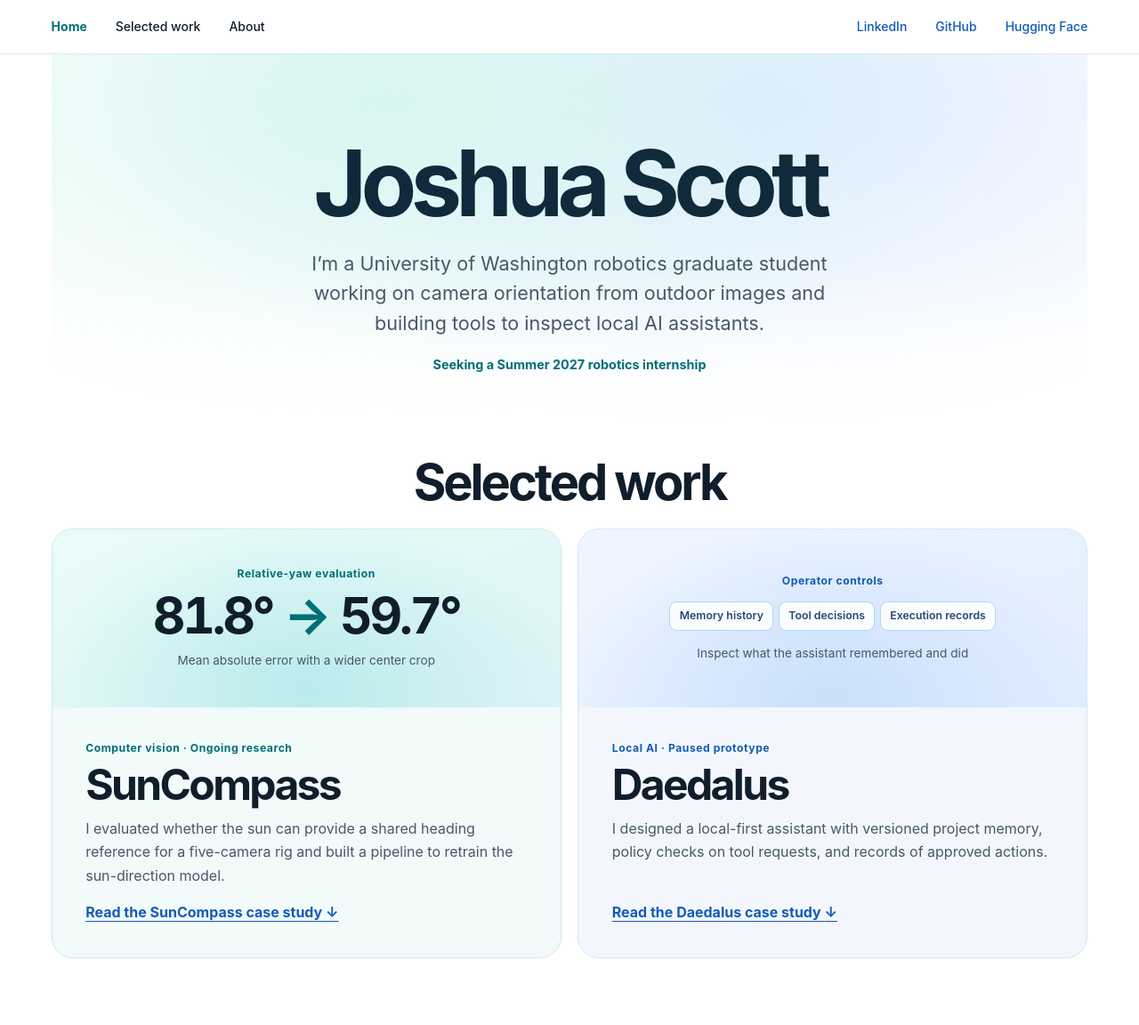
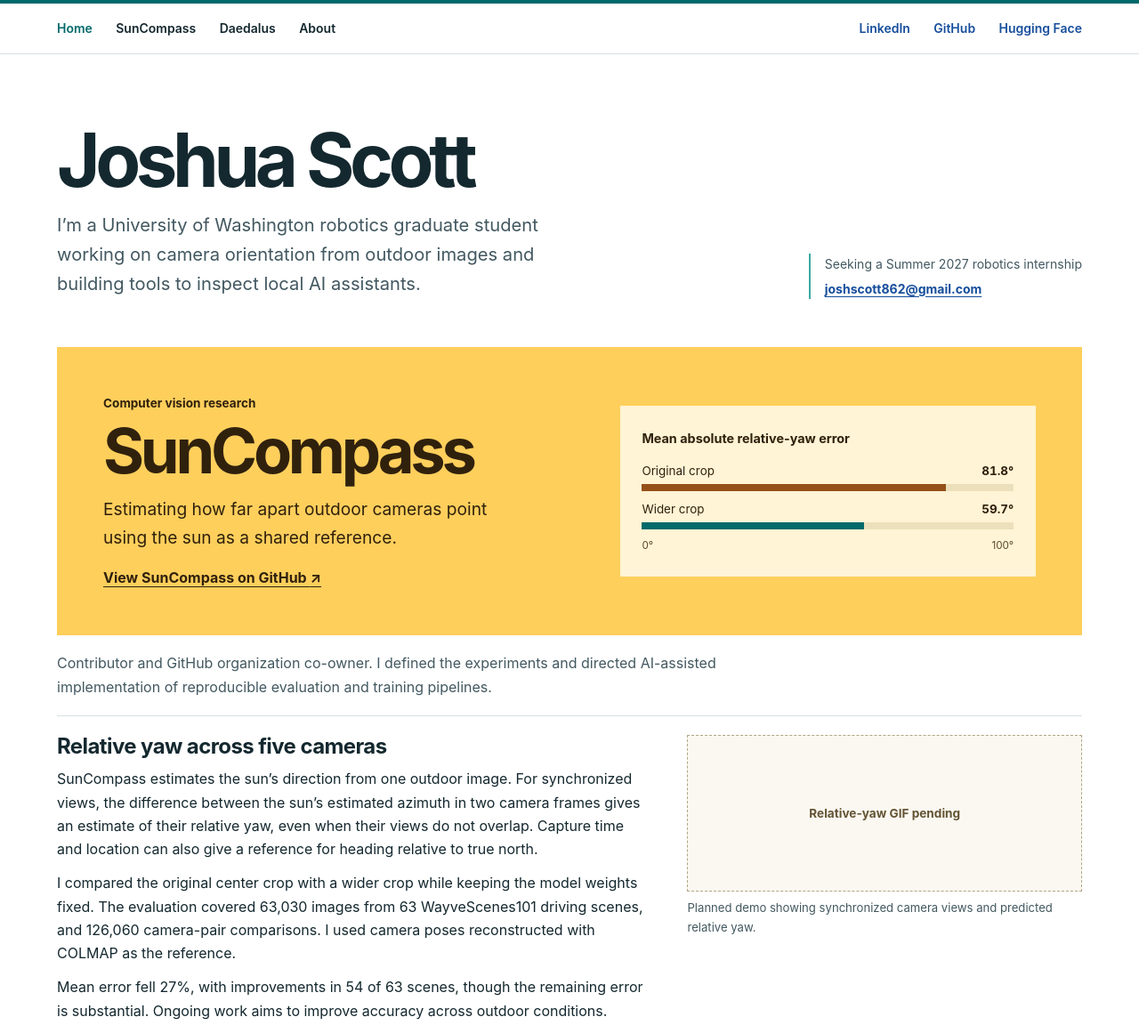
Before and after one commit to joshuarscott/joshuarscott.github.io, a plain HTML site: page index.html in a window 1280 px wide. Shown: the top 1152 px of the page at 89% size. Drawn offline with Linux system fonts and the light colour scheme.

Commit message:
Separate portfolio case studies and update contact links

```diff
--- a/index.html
+++ b/index.html
@@ -8,124 +8,96 @@
 <style>
 :root {
   color-scheme: light;
-  --ink: #101e2c;
-  --muted: #47586b;
-  --line: #dce7ef;
-  --teal: #006f75;
-  --blue: #135bb5;
+  --ink: #14282f;
+  --muted: #425860;
+  --line: #d5e0e2;
+  --teal: #00696a;
+  --blue: #164e9c;
   --sans: "Inter", system-ui, sans-serif;
 }
 *, *::before, *::after { box-sizing: border-box; }
-html { scroll-padding-top: 1.5rem; }
+html { scroll-padding-top: 1.25rem; }
 body { margin: 0; background: #fff; color: var(--ink); font: 1rem/1.65 var(--sans); }
-a { color: var(--blue); text-underline-offset: .22em; }
+a { color: var(--blue); text-underline-offset: .23em; }
 a:hover { color: var(--teal); }
-:focus-visible { outline: 2px solid var(--blue); outline-offset: 4px; }
+:focus-visible { outline: 2px solid currentColor; outline-offset: 4px; }
 h1, h2, h3, p, figure { margin: 0; }
-h1, h2, h3 { line-height: 1.08; font-weight: 650; }
-h1 { font-size: clamp(2.85rem, 8vw, 6.5rem); letter-spacing: -.065em; }
-h2 { font-size: clamp(2rem, 4.7vw, 3.5rem); letter-spacing: -.055em; }
-h3 { font-size: clamp(1.2rem, 2.2vw, 1.45rem); letter-spacing: -.03em; }
+h1, h2, h3 { font-weight: 650; line-height: 1.1; }
+h1 { font-size: clamp(2.7rem, 6.5vw, 5.5rem); letter-spacing: -.065em; }
+h2 { font-size: clamp(2.25rem, 5.5vw, 4.5rem); letter-spacing: -.06em; }
+h3 { font-size: clamp(1.15rem, 2.3vw, 1.5rem); letter-spacing: -.025em; }
 img { display: block; max-width: 100%; height: auto; }
-.shell { width: calc(100% - clamp(2rem, 9vw, 8rem)); max-width: 75rem; margin-inline: auto; }
+.shell { width: calc(100% - clamp(2rem, 9vw, 8rem)); max-width: 72rem; margin-inline: auto; }
 .skip { position: absolute; z-index: 2; top: .5rem; left: .5rem; background: #fff; padding: .65rem 1rem; transform: translateY(-160%); }
 .skip:focus { transform: translateY(0); }
-.site-header { border-bottom: 1px solid var(--line); }
-.topbar, .footer { display: flex; align-items: center; justify-content: space-between; flex-wrap: wrap; gap: .3rem 2rem; }
-.topbar { min-height: 3.75rem; padding-block: .4rem; }
-.topbar nav { display: flex; align-items: center; flex-wrap: wrap; gap: 0 clamp(.85rem, 2.7vw, 2rem); }
-.topbar a { display: inline-flex; align-items: center; min-height: 2.25rem; font-size: .875rem; font-weight: 550; text-decoration: none; }
+.site-header { border-top: 4px solid var(--teal); border-bottom: 1px solid var(--line); }
+.topbar, .footer { display: flex; flex-wrap: wrap; align-items: center; justify-content: space-between; gap: .2rem 1.5rem; }
+.topbar { min-height: 3.5rem; padding-block: .25rem; }
+.topbar nav { display: flex; flex-wrap: wrap; align-items: center; column-gap: clamp(.7rem, 2.5vw, 1.65rem); }
+.topbar a { display: inline-flex; min-height: 2.75rem; align-items: center; font-size: .875rem; font-weight: 600; text-decoration: none; }
 .topbar nav:first-child a { color: var(--ink); }
-.topbar nav:first-child .home { color: var(--teal); font-weight: 700; }
+.topbar nav:first-child .home { color: var(--teal); }
 .topbar a:hover { text-decoration: underline; }
-.hero {
-  position: relative;
-  isolation: isolate;
-  padding-block: clamp(3rem, 7vw, 6.5rem);
-  text-align: center;
+.hero { display: grid; grid-template-columns: minmax(0, 1fr) auto; align-items: end; gap: 1.25rem 3rem; padding-block: clamp(2.25rem, 5.7vw, 4.6rem) clamp(2.1rem, 4.5vw, 3.4rem); }
+.hero .lead { max-width: 36rem; margin-top: .65rem; color: var(--muted); font-size: clamp(1rem, 2vw, 1.26rem); text-wrap: pretty; }
+.contact { border-left: 2px solid #38a9a2; padding-left: 1rem; color: var(--muted); font-size: .875rem; overflow-wrap: anywhere; }
+.contact a { display: inline-block; margin-top: .3rem; font-weight: 650; }
+.projects { display: grid; gap: clamp(2.5rem, 6vw, 5rem); }
+.case-head {
+  display: grid;
+  grid-template-columns: minmax(0, 1.05fr) minmax(0, .95fr);
+  align-items: center;
+  gap: clamp(1.5rem, 5vw, 4rem);
+  padding: clamp(1.25rem, 4.3vw, 3.25rem);
 }
-.hero::before {
+.suncompass .case-head { color: #30210d; background: #ffcf5c; }
+.daedalus .case-head { color: #fff; background: #15354e; }
+.category { font-size: .85rem; font-weight: 650; }
+.daedalus .category { color: #92e0d9; }
+.case-head h2 { margin: .25rem 0 .7rem; }
+.case-head .summary { font-size: clamp(1rem, 2.1vw, 1.2rem); max-width: 36ch; }
+.daedalus .summary { color: #dceaf3; }
+.case-head a { display: inline-block; color: inherit; margin-top: .95rem; font-weight: 650; }
+.yaw-chart { background: #fff4d5; padding: clamp(1rem, 2.7vw, 1.55rem); }
+.yaw-chart figcaption { font-size: .9rem; font-weight: 700; }
+.yaw-chart dl { margin: .8rem 0 0; }
+.yaw-chart dl div { display: grid; grid-template-columns: 1fr auto; align-items: baseline; gap: .24rem .65rem; margin-bottom: .55rem; font-size: .84rem; }
+.yaw-chart dd { margin: 0; font-weight: 700; font-variant-numeric: tabular-nums; }
+.yaw-chart dl div::after {
+  --bar-color: #945019;
   content: "";
-  position: absolute;
-  z-index: -1;
-  inset: 0;
-  background:
-    radial-gradient(ellipse at 32% 12%, #d9f6f1 0, transparent 63%),
-    radial-gradient(ellipse at 67% 12%, #dbeaff 0, transparent 65%);
-  mask-image: linear-gradient(#000 55%, transparent);
+  grid-column: 1 / -1;
+  height: .52rem;
+  background: linear-gradient(to right, var(--bar-color) var(--width), #ecdfbb var(--width));
 }
-.hero h1 { color: #10293b; }
-.hero .lead { max-width: 39rem; margin: 1.15rem auto 0; color: var(--muted); font-size: clamp(1.05rem, 2.1vw, 1.35rem); line-height: 1.55; text-wrap: pretty; }
-.availability { margin-top: 1.15rem; color: var(--teal); font-weight: 650; font-size: .9rem; }
-.section-top { margin-bottom: 1.35rem; }
-#work .section-top { text-align: center; }
-.work-grid { display: grid; grid-template-columns: repeat(2, minmax(0, 1fr)); gap: 1.15rem; }
-.work-card {
-  display: flex;
-  flex-direction: column;
-  overflow: hidden;
-  min-width: 0;
-  border: 1px solid #cde7ea;
-  border-radius: 1.5rem;
-  background: #f2fafa;
-}
-.daedalus-card { border-color: #d7e5f6; background: #f3f7fd; }
-.card-body { display: flex; flex: 1; flex-direction: column; align-items: start; padding: clamp(1.3rem, 3vw, 2.35rem); }
-.kicker, .label, .metric dt, .plate span { font-size: .76rem; font-weight: 700; line-height: 1.45; letter-spacing: .045em; }
-.kicker, .label { color: var(--teal); }
-.daedalus-card .kicker, .daedalus-card .label { color: var(--blue); }
-.work-card h3 { margin: .35rem 0 .65rem; font-size: clamp(1.95rem, 4vw, 3rem); letter-spacing: -.055em; }
-.work-card h3 + p { color: var(--muted); }
-.work-card .card-body p:last-child { margin-top: auto; padding-top: .95rem; }
-.work-card a { font-weight: 650; }
-.card-art {
-  display: flex;
-  min-height: 12.5rem;
-  flex-direction: column;
-  align-items: center;
-  justify-content: center;
-  gap: .65rem;
-  padding: 1.4rem 1rem;
-  text-align: center;
-  background: radial-gradient(ellipse at 50% 90%, #b9ebeb, transparent 75%), linear-gradient(155deg, #e9fcf8, #def3f7);
-}
-.daedalus-card .card-art {
-  background: radial-gradient(ellipse at 50% 95%, #c9dffc, transparent 75%), linear-gradient(155deg, #eff6ff, #e1edff);
-}
-.card-art small { color: var(--muted); font-size: .85rem; }
-.yaw-result { display: flex; align-items: baseline; justify-content: center; gap: .22em; font-size: clamp(1.95rem, 5.1vw, 3.55rem); font-weight: 650; line-height: 1; letter-spacing: -.06em; font-variant-numeric: tabular-nums; }
-.yaw-result .arrow { color: var(--teal); }
-.inspect { display: flex; justify-content: center; flex-wrap: wrap; gap: .35rem; margin: .2rem 0; padding: 0; list-style: none; }
-.inspect li { padding: .35rem .65rem; background: #fafdff; border: 1px solid #b9d2ec; border-radius: .55rem; color: #234973; font-size: .77rem; font-weight: 600; }
-.case, .about { padding-top: clamp(2.85rem, 7vw, 5.7rem); }
-.case-head { display: grid; grid-template-columns: minmax(0, 1fr) minmax(0, 1fr); align-items: end; gap: 1rem 2.5rem; margin-bottom: 1.45rem; }
-.case-head h2 { margin-top: .4rem; }
-.case-head .intro { color: var(--muted); }
-.case-head .intro a { display: inline-block; margin-top: .35rem; }
-.study { display: grid; grid-template-columns: minmax(0, 1.1fr) minmax(0, .9fr); align-items: start; gap: 1.4rem 2.5rem; border-top: 1px solid var(--line); padding-block: 1.4rem; }
-.study h3 { margin-bottom: .65rem; }
+.yaw-chart dl div:last-child::after { --bar-color: var(--teal); }
+.chart-scale { display: flex; justify-content: space-between; font-size: .73rem; color: #5d4b2c; }
+.project-role { max-width: 77ch; color: var(--muted); margin: 1.15rem 0; }
+.study { display: grid; grid-template-columns: minmax(0, 1.2fr) minmax(0, .8fr); align-items: start; gap: 1.2rem 2.7rem; padding-block: 1.35rem; border-top: 1px solid var(--line); }
+.study h3 { margin-bottom: .6rem; }
 .study p + p, .about-copy p + p { margin-top: .72rem; }
 .study p, .about-copy { max-width: 70ch; }
-.metric { display: grid; grid-template-columns: repeat(2, minmax(0, 1fr)); gap: .65rem; margin: 1rem 0; }
-.metric div { padding: .75rem; background: #eff8fa; border-radius: .75rem; }
-.metric dt { color: var(--teal); }
-.metric dd { margin: .3rem 0 0; font-size: clamp(1.15rem, 2.5vw, 1.8rem); font-weight: 650; line-height: 1.14; letter-spacing: -.04em; }
-.media .plate { display: grid; min-height: 13rem; place-content: center; padding: 1rem; border: 1px dashed #9abcc9; border-radius: 1rem; background: linear-gradient(145deg, #f2fbfb, #eef5fd); color: var(--muted); text-align: center; }
-.media figcaption { margin-top: .5rem; color: var(--muted); font-size: .85rem; }
-.system { margin: 0; overflow: hidden; background: #f3f7fd; border: 1px solid #d7e5f6; border-radius: 1rem; }
-.system div { padding: .9rem 1.15rem; }
-.system div + div { border-top: 1px solid #d7e5f6; }
-.system dt { font-weight: 700; }
-.system dd { margin: .15rem 0 0; color: var(--muted); font-size: .9rem; }
-.about { padding-bottom: 3rem; }
-.footer { border-top: 1px solid var(--line); padding-block: 1.25rem; color: var(--muted); font-size: .85rem; }
+.daedalus .study { grid-template-columns: minmax(0, 77ch); }
+.metric { display: grid; grid-template-columns: repeat(2, minmax(0, 1fr)); gap: .75rem; margin: 1rem 0; }
+.metric div { padding: .7rem .85rem; background: #fcf5e2; border-left: 2px solid #c48a25; }
+.metric dt { color: #614519; font-size: .78rem; font-weight: 700; }
+.metric dd { margin: .2rem 0 0; font-size: clamp(1rem, 2.4vw, 1.55rem); font-weight: 650; letter-spacing: -.035em; }
+.media .plate { display: grid; min-height: 11rem; place-content: center; padding: 1rem; border: 1px dashed #b3a485; background: #faf8f1; color: #645434; text-align: center; font-size: .85rem; font-weight: 650; }
+.media figcaption { margin-top: .5rem; color: var(--muted); font-size: .82rem; }
+.system { margin: 0; padding-left: 1.15rem; border-left: 2px solid #7fcfcf; }
+.system div { padding: .47rem 0; }
+.system dt { position: relative; font-weight: 700; }
+.system dt::before { content: ""; position: absolute; left: calc(-1.15rem - 5px); top: .58em; width: 8px; height: 8px; background: #92e0d9; border-radius: 50%; }
+.system dd { margin: .1rem 0 0; color: #dceaf3; font-size: .88rem; }
+.about { display: grid; grid-template-columns: minmax(8rem, .4fr) minmax(0, 1fr); gap: 1rem 2.5rem; margin-top: clamp(2.1rem, 5vw, 4rem); padding-block: clamp(1.65rem, 4vw, 2.8rem); border-block: 1px solid var(--line); }
+.about h2 { font-size: clamp(1.9rem, 4vw, 2.6rem); }
+.footer { padding-block: 1.15rem; color: var(--muted); font-size: .85rem; }
 @media (max-width: 720px) {
-  .work-grid, .case-head, .study { grid-template-columns: minmax(0, 1fr); }
-  .card-art { min-height: 10.5rem; }
+  .hero, .case-head, .study, .about { grid-template-columns: minmax(0, 1fr); }
+  .contact { justify-self: start; }
 }
-@media (max-width: 540px) {
-  .topbar { justify-content: center; gap: 0 2rem; }
-  .topbar nav { justify-content: center; }
+@media (max-width: 630px) {
+  .topbar { gap: 0 1rem; }
   .topbar .profiles { flex-basis: 100%; border-top: 1px solid var(--line); }
 }
 </style>
@@ -136,12 +108,13 @@ img { display: block; max-width: 100%; height: auto; }
   <div class="topbar shell">
     <nav aria-label="Main navigation">
       <a class="home" href="#top" aria-current="page">Home</a>
-      <a href="#work">Selected work</a>
+      <a href="#suncompass">SunCompass</a>
+      <a href="#daedalus">Daedalus</a>
       <a href="#about">About</a>
     </nav>
     <nav class="profiles" aria-label="Profiles">
       <a href="https://www.linkedin.com/in/joshua-scott-8a358119b/">LinkedIn</a>
-      <a href="https://github.com/j-scott862">GitHub</a>
+      <a href="https://github.com/joshuarscott">GitHub</a>
       <a href="https://huggingface.co/Sahelanthropus">Hugging Face</a>
     </nav>
   </div>
@@ -149,65 +122,49 @@ img { display: block; max-width: 100%; height: auto; }
 
 <main class="shell" id="main">
   <section class="hero" aria-labelledby="name">
+    <div>
       <h1 id="name">Joshua Scott</h1>
       <p class="lead">I’m a University of Washington robotics graduate student working on camera orientation from outdoor images and building tools to inspect local AI assistants.</p>
-    <p class="availability">Seeking a Summer 2027 robotics internship</p>
-  </section>
-
-  <section id="work" aria-labelledby="work-title">
-    <div class="section-top"><h2 id="work-title">Selected work</h2></div>
-    <div class="work-grid">
-      <article class="work-card">
-        <div class="card-art">
-          <p class="label">Relative-yaw evaluation</p>
-          <p class="yaw-result">81.8° <span class="arrow" aria-label="to">→</span> 59.7°</p>
-          <small>Mean absolute error with a wider center crop</small>
     </div>
-        <div class="card-body">
-          <p class="kicker">Computer vision · Ongoing research</p>
-          <h3>SunCompass</h3>
-          <p>I evaluated whether the sun can provide a shared heading reference for a five-camera rig and built a pipeline to retrain the sun-direction model.</p>
-          <p><a href="#suncompass">Read the SunCompass case study <span aria-hidden="true">↓</span></a></p>
-        </div>
-      </article>
-      <article class="work-card daedalus-card">
-        <div class="card-art">
-          <p class="label">Operator controls</p>
-          <ul class="inspect"><li>Memory history</li><li>Tool decisions</li><li>Execution records</li></ul>
-          <small>Inspect what the assistant remembered and did</small>
-        </div>
-        <div class="card-body">
-          <p class="kicker">Local AI · Paused prototype</p>
-          <h3>Daedalus</h3>
-          <p>I designed a local-first assistant with versioned project memory, policy checks on tool requests, and records of approved actions.</p>
-          <p><a href="#daedalus">Read the Daedalus case study <span aria-hidden="true">↓</span></a></p>
-        </div>
-      </article>
+    <div class="contact">
+      <p>Seeking a Summer 2027 robotics internship</p>
+      <a href="mailto:joshscott862@gmail.com">joshscott862@gmail.com</a>
     </div>
   </section>
 
-  <section class="case" id="suncompass" aria-labelledby="suncompass-title">
+  <div class="projects" id="work">
+
+    <section class="case suncompass" id="suncompass" aria-labelledby="suncompass-title">
       <div class="case-head">
         <div>
-        <p class="kicker">Computer vision research</p>
+          <p class="category">Computer vision research</p>
           <h2 id="suncompass-title">SunCompass</h2>
+          <p class="summary">Estimating how far apart outdoor cameras point using the sun as a shared reference.</p>
+          <a href="https://github.com/suncompass-org/suncompass">View SunCompass on GitHub <span aria-hidden="true">↗</span></a>
         </div>
-      <div class="intro">
-        <p>Contributor and GitHub organization co-owner. I defined the experiments and directed AI-assisted implementation of reproducible evaluation and training pipelines.</p>
-        <a href="https://github.com/suncompass-org/suncompass">SunCompass on GitHub</a>
+        <figure class="yaw-chart">
+          <figcaption>Mean absolute relative-yaw error</figcaption>
+          <dl>
+            <div style="--width: 81.8%">
+              <dt>Original crop</dt>
+              <dd>81.8°</dd>
             </div>
+            <div style="--width: 59.7%">
+              <dt>Wider crop</dt>
+              <dd>59.7°</dd>
             </div>
+          </dl>
+          <div class="chart-scale" aria-hidden="true"><span>0°</span><span>100°</span></div>
+        </figure>
+      </div>
+      <p class="project-role">Contributor and GitHub organization co-owner. I defined the experiments and directed AI-assisted implementation of reproducible evaluation and training pipelines.</p>
 
       <article class="study">
         <div>
           <h3>Relative yaw across five cameras</h3>
           <p>SunCompass estimates the sun’s direction from one outdoor image. For synchronized views, the difference between the sun’s estimated azimuth in two camera frames gives an estimate of their relative yaw, even when their views do not overlap. Capture time and location can also give a reference for heading relative to true north.</p>
           <p>I compared the original center crop with a wider crop while keeping the model weights fixed. The evaluation covered 63,030 images from 63 WayveScenes101 driving scenes, and 126,060 camera-pair comparisons. I used camera poses reconstructed with COLMAP as the reference.</p>
-        <dl class="metric">
-          <div><dt>Mean absolute yaw error</dt><dd>81.8° → 59.7°</dd></div>
-          <div><dt>Reduction in mean error</dt><dd>27%</dd></div>
-        </dl>
-        <p>Error fell in 54 of 63 scenes, though the remaining error is substantial. Ongoing work aims to improve accuracy across outdoor conditions.</p>
+          <p>Mean error fell 27%, with improvements in 54 of 63 scenes, though the remaining error is substantial. Ongoing work aims to improve accuracy across outdoor conditions.</p>
         </div>
         <figure class="media">
           <div class="plate"><span>Relative-yaw GIF pending</span></div>
@@ -232,21 +189,12 @@ img { display: block; max-width: 100%; height: auto; }
       </article>
     </section>
 
-  <section class="case" id="daedalus" aria-labelledby="daedalus-title">
+    <section class="case daedalus" id="daedalus" aria-labelledby="daedalus-title">
       <div class="case-head">
         <div>
-        <p class="kicker">Local AI infrastructure</p>
+          <p class="category">Local AI infrastructure</p>
           <h2 id="daedalus-title">Daedalus</h2>
-      </div>
-      <div class="intro">
-        <p>Personal prototype. I defined the architecture, directed AI-assisted implementation, and evaluated memory retrieval and access boundaries.</p>
-      </div>
-    </div>
-    <div class="study">
-      <div>
-        <h3>Making assistant behavior inspectable</h3>
-        <p>Daedalus started as a chat interface for Ollama. I expanded it to let operators inspect what the assistant remembered for a project, why policy allowed or blocked a tool request, and what happened after approval.</p>
-        <p>I evaluated cross-chat retrieval, conflicting preferences, and project access boundaries. Failures informed revisions to how the assistant manages state. The project paused after verifying a release profile that can inspect existing state and blocks tool dispatch, process launches, file writes, and external delivery.</p>
+          <p class="summary">A local-first assistant that lets operators inspect its memory, tool decisions, and approved actions.</p>
         </div>
         <dl class="system">
           <div><dt>Project memory</dt><dd>Versioned records scoped to a project.</dd></div>
@@ -254,7 +202,17 @@ img { display: block; max-width: 100%; height: auto; }
           <div><dt>Execution record</dt><dd>A record of what happened after an approved request.</dd></div>
         </dl>
       </div>
+      <p class="project-role">Personal prototype. I defined the architecture, directed AI-assisted implementation, and evaluated memory retrieval and access boundaries.</p>
+      <div class="study">
+        <div>
+          <h3>Making assistant behavior inspectable</h3>
+          <p>Daedalus started as a chat interface for Ollama. I expanded it to let operators inspect what the assistant remembered for a project, why policy allowed or blocked a tool request, and what happened after approval.</p>
+          <p>I evaluated cross-chat retrieval, conflicting preferences, and project access boundaries. Failures informed revisions to how the assistant manages state. The project paused after verifying a release profile that can inspect existing state and blocks tool dispatch, process launches, file writes, and external delivery.</p>
+        </div>
+      </div>
     </section>
+
+  </div>
 
   <section class="about" id="about" aria-labelledby="about-title">
     <div class="section-top"><h2 id="about-title">About</h2></div>
```
Lines whose indentation alone changed are shown as unchanged.
